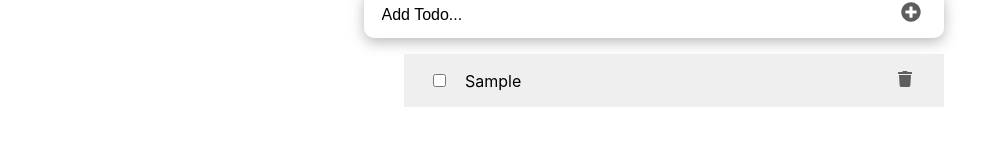
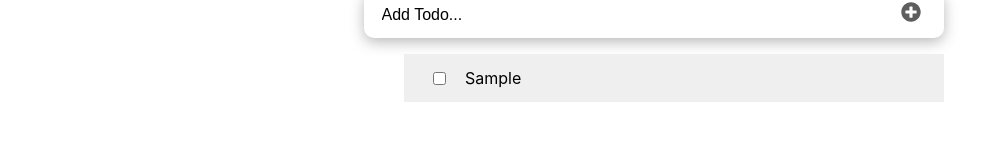
Before and after one commit to George7h/react-todo-app, a React (Create React App) app: page / in a window 1280 px wide. Both pictures are taken after typing "Sample" into the empty fields and a click on the button 916 px from the left and 406 px from the top of the page. Shown: the part 393-538 px from the top of the page, without its empty margins (6-987 px from the left). Built offline with nearby package versions, Linux system fonts and the light colour scheme.

Commit message:
Only users can delete

```diff
--- a/src/components/TodoItem.jsx
+++ b/src/components/TodoItem.jsx
@@ -43,9 +43,10 @@ const TodoItem = ({ itemProp, handleChange, delTodo, setUpdate }) => {  const [e
             />
           </button>
         )}
+      {user && (
       <button onClick={() => delTodo(itemProp.id)}>
         <FaTrash style={{ color: "#5e5e5e", fontSize: "16px" }} />
-      </button>
+      </button>   )}
         <span style={itemProp.completed ? completedStyle : null}>
           {itemProp.title}
         </span>
```
